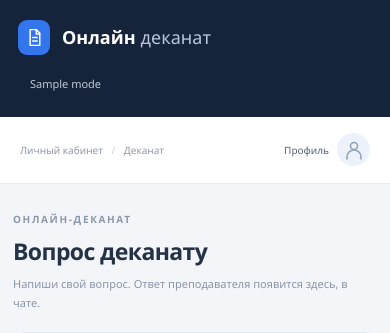
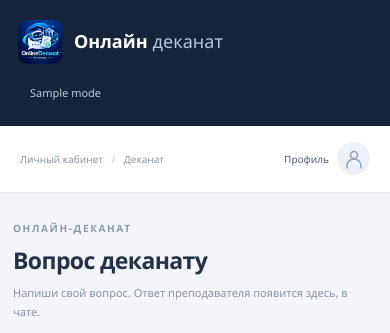
Before and after one commit to grozzz1/online_decanat_project, a Python web app: template webapp/templates/index.html in a window 390 px wide. Shown: the top 333 px of the page. Run offline with Jinja, Linux system fonts and the light colour scheme; the template is opened without the code that fills it: most values are stand-ins (such as "Sample title", 1, 10 or a date in 2020).

Commit message:
Use Mlioneri artwork for site logos and favicon

```diff
--- a/scripts/package_deployment.py
+++ b/scripts/package_deployment.py
@@ -5,7 +5,7 @@ from zipfile import ZIP_DEFLATED, ZipFile
 ROOT = Path(__file__).resolve().parents[1]
 FILES = ("main.py", "requirements.txt", ".env.example", "rules.md", "README.md", "docs/SERVER.md")
 DIRECTORIES = ("handlers", "utils", "webapp", "scripts", "deploy")
-SUFFIXES = {".py", ".sh", ".html", ".css", ".js", ".svg"}
+SUFFIXES = {".py", ".sh", ".html", ".css", ".js", ".svg", ".png"}
 
 
 def package(target):
--- a/webapp/static/style.css
+++ b/webapp/static/style.css
@@ -19,7 +19,7 @@ svg { display: block; width: 24px; height: 24px; }
 .app-shell { display: flex; min-height: 100vh; }
 .sidebar { width: 242px; flex-shrink: 0; background: #16243b; color: #fff; padding: 34px 18px 22px; display: flex; flex-direction: column; }
 .brand { display: flex; align-items: center; gap: 12px; margin: 0 12px 47px; text-decoration: none; color: #fff; font-size: 21px; font-weight: 650; line-height: 1.2; }
-.brand-icon { display: grid; place-items: center; background: #3375ec; width: 42px; height: 46px; border-radius: 12px; }
+.brand-icon { display: block; width: 52px; height: 52px; flex-shrink: 0; object-fit: contain; border-radius: 12px; }
 .brand-subtitle { display: block; font-size: 17px; font-weight: 400; color: #b9c6d9; }
 .nav-label { color: #8494ae; font-size: 10px; letter-spacing: 1.6px; font-weight: 600; margin: 0 15px 14px; }
 .main-nav { display: grid; gap: 9px; }
@@ -135,8 +135,7 @@ dialog::backdrop { background: #15233bb3; }
 .dialog-close { position: absolute; right: 9px; top: 3px; background: none; border: none; color: #7889a1; font-size: 26px; }
 .login-page { min-height: 100vh; display: grid; place-items: center; padding: 25px; background: linear-gradient(140deg, #edf3fc, #f9fafc); }
 .login-card { width: 100%; max-width: 430px; background: white; padding: 38px; border: 1px solid #e5ebf5; border-radius: 20px; box-shadow: 0 18px 60px #253b5b0a; }
-.login-icon { width: 54px; height: 54px; display: grid; place-items: center; background: #edf3ff; color: var(--blue); border-radius: 14px; margin-bottom: 26px; }
-.login-icon svg { width: 29px; height: 29px; }
+.login-icon { display: block; width: 112px; height: 112px; object-fit: contain; border-radius: 14px; margin-bottom: 26px; }
 .login-card h1 { margin-top: 10px; }
 .login-card > p { color: #91a0b5; font-size: 12px; line-height: 1.9; margin: 14px 0 28px; }
 .login-card > p strong { font-weight: 600; color: #7186a5; }
@@ -183,8 +182,7 @@ dialog::backdrop { background: #15233bb3; }
     .sidebar { width: 100%; padding: 20px 18px 16px; }
     .brand { font-size: 18px; margin: 0 0 18px; }
     .brand-subtitle { display: inline; margin-left: 5px; font-size: 18px; }
-    .brand-icon { width: 32px; height: 35px; border-radius: 9px; }
-    .brand-icon svg { width: 21px; height: 21px; }
+    .brand-icon { width: 44px; height: 44px; border-radius: 9px; }
     .nav-label, .sidebar-note, .sidebar-footer { display: none; }
     .main-nav { grid-template-columns: repeat(3, 1fr); gap: 8px; }
     .nav-button { font-size: 10px; padding: 11px 10px; }
--- a/webapp/templates/index.html
+++ b/webapp/templates/index.html
@@ -4,7 +4,7 @@
     <meta charset="utf-8">
     <meta name="viewport" content="width=device-width, initial-scale=1, viewport-fit=cover">
     <title>Онлайн-деканат</title>
-    <link rel="icon" href="{{ url_for('static', filename='favicon.svg') }}" type="image/svg+xml">
+    <link rel="icon" href="{{ url_for('static', filename='mlioneri.png') }}" type="image/png">
     <link rel="stylesheet" href="{{ url_for('static', filename='style.css') }}">
     {% if telegram_mini_app %}<script src="https://telegram.org/js/telegram-web-app.js" defer></script>{% endif %}
     <script src="{{ url_for('static', filename='app.js') }}" defer></script>
@@ -13,7 +13,7 @@
     <div class="app-shell">
         <aside class="sidebar">
             <a class="brand" href="/" aria-label="Онлайн-деканат">
-                <span class="brand-icon"><svg viewBox="0 0 24 24" fill="none" aria-hidden="true"><path d="M7 3h7l4 4v14H7V3Z" stroke="currentColor" stroke-width="1.7" stroke-linejoin="round"/><path d="M14 3v5h4M10 12h5m-5 4h5" stroke="currentColor" stroke-width="1.7" stroke-linecap="round"/></svg></span>
+                <img class="brand-icon" src="{{ url_for('static', filename='mlioneri.png') }}" alt="" width="52" height="52">
                 <span>Онлайн<span class="brand-subtitle">деканат</span></span>
             </a>
             <span class="nav-label">ОБРАЩЕНИЯ</span>
--- a/webapp/templates/login.html
+++ b/webapp/templates/login.html
@@ -4,12 +4,12 @@
     <meta charset="utf-8">
     <meta name="viewport" content="width=device-width, initial-scale=1">
     <title>Вход — Онлайн-деканат</title>
-    <link rel="icon" href="{{ url_for('static', filename='favicon.svg') }}" type="image/svg+xml">
+    <link rel="icon" href="{{ url_for('static', filename='mlioneri.png') }}" type="image/png">
     <link rel="stylesheet" href="{{ url_for('static', filename='style.css') }}">
 </head>
 <body class="login-page">
     <main class="login-card">
-        <span class="login-icon"><svg viewBox="0 0 24 24" fill="none" aria-hidden="true"><path d="M7 3h7l4 4v14H7V3Z" stroke="currentColor" stroke-width="1.7" stroke-linejoin="round"/><path d="M14 3v5h4M10 12h5m-5 4h5" stroke="currentColor" stroke-width="1.7" stroke-linecap="round"/></svg></span>
+        <img class="login-icon" src="{{ url_for('static', filename='mlioneri.png') }}" alt="Логотип Онлайн-деканата" width="112" height="112">
         <span class="eyebrow">ОНЛАЙН-ДЕКАНАТ</span>
         <h1>Привет, студент!</h1>
         <p>Отправь <strong>/start</strong> <a class="telegram-bot-link" href="https://t.me/OnlineDecanatBot">нашему боту в Telegram</a> и открой ссылку из его ответа. Она откроет твой личный кабинет.</p>
--- a/webapp/templates/miniapp.html
+++ b/webapp/templates/miniapp.html
@@ -4,12 +4,14 @@
     <meta charset="utf-8">
     <meta name="viewport" content="width=device-width, initial-scale=1, viewport-fit=cover">
     <title>Вход в онлайн-деканат</title>
+    <link rel="icon" href="{{ url_for('static', filename='mlioneri.png') }}" type="image/png">
     <link rel="stylesheet" href="{{ url_for('static', filename='style.css') }}">
     <script src="https://telegram.org/js/telegram-web-app.js" defer></script>
     <script src="{{ url_for('static', filename='miniapp.js') }}" defer></script>
 </head>
 <body class="login-page">
     <main class="login-card">
+        <img class="login-icon" src="{{ url_for('static', filename='mlioneri.png') }}" alt="Логотип Онлайн-деканата" width="112" height="112">
         <h1>Онлайн-деканат</h1>
         <p id="miniapp-status" role="status">Входим через Telegram…</p>
         <a href="{{ url_for('login') }}">Войти по ссылке из бота</a>
```
Also changed, not shown: webapp/static/favicon.svg (deleted), webapp/static/mlioneri.png (added).
